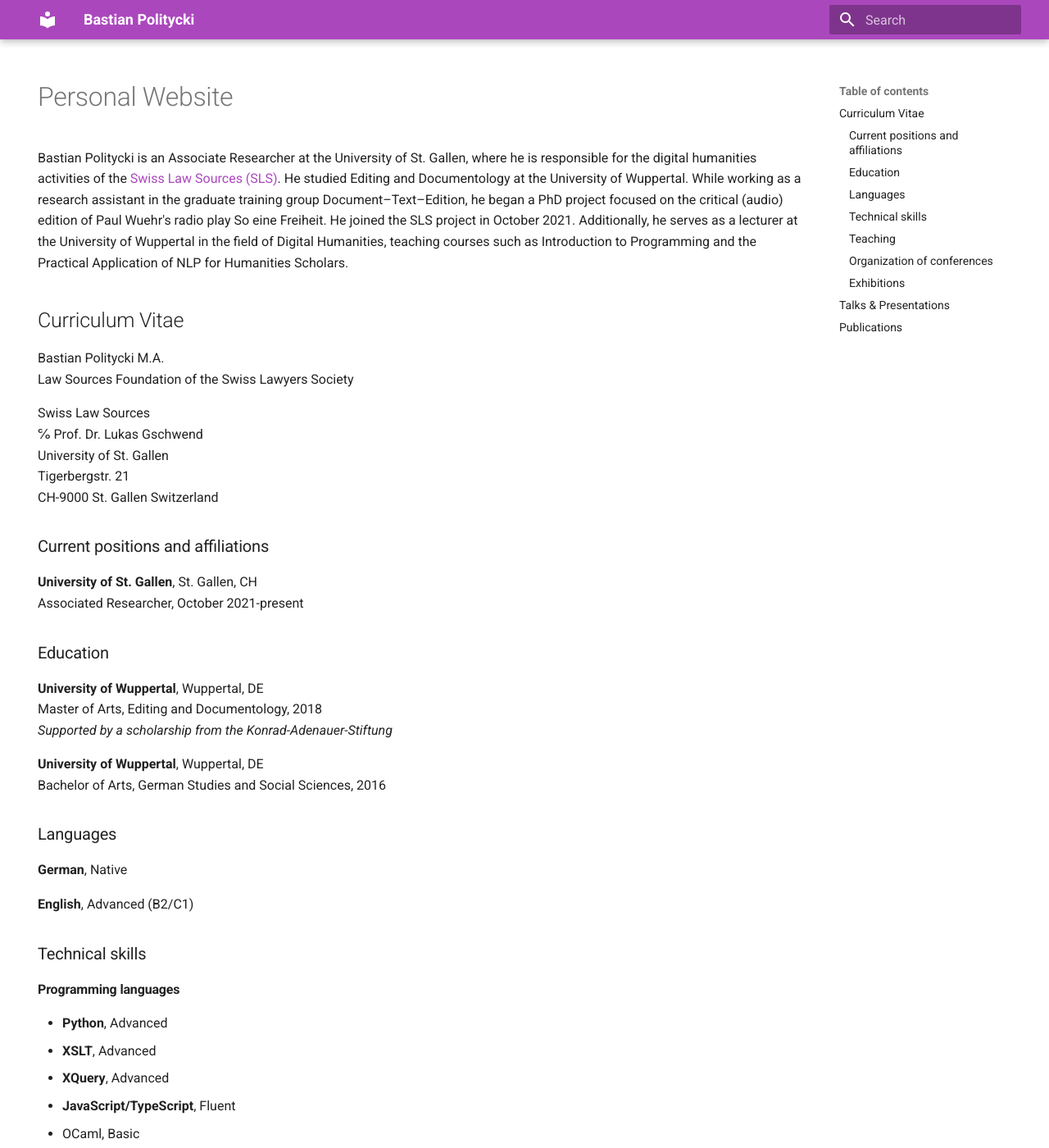
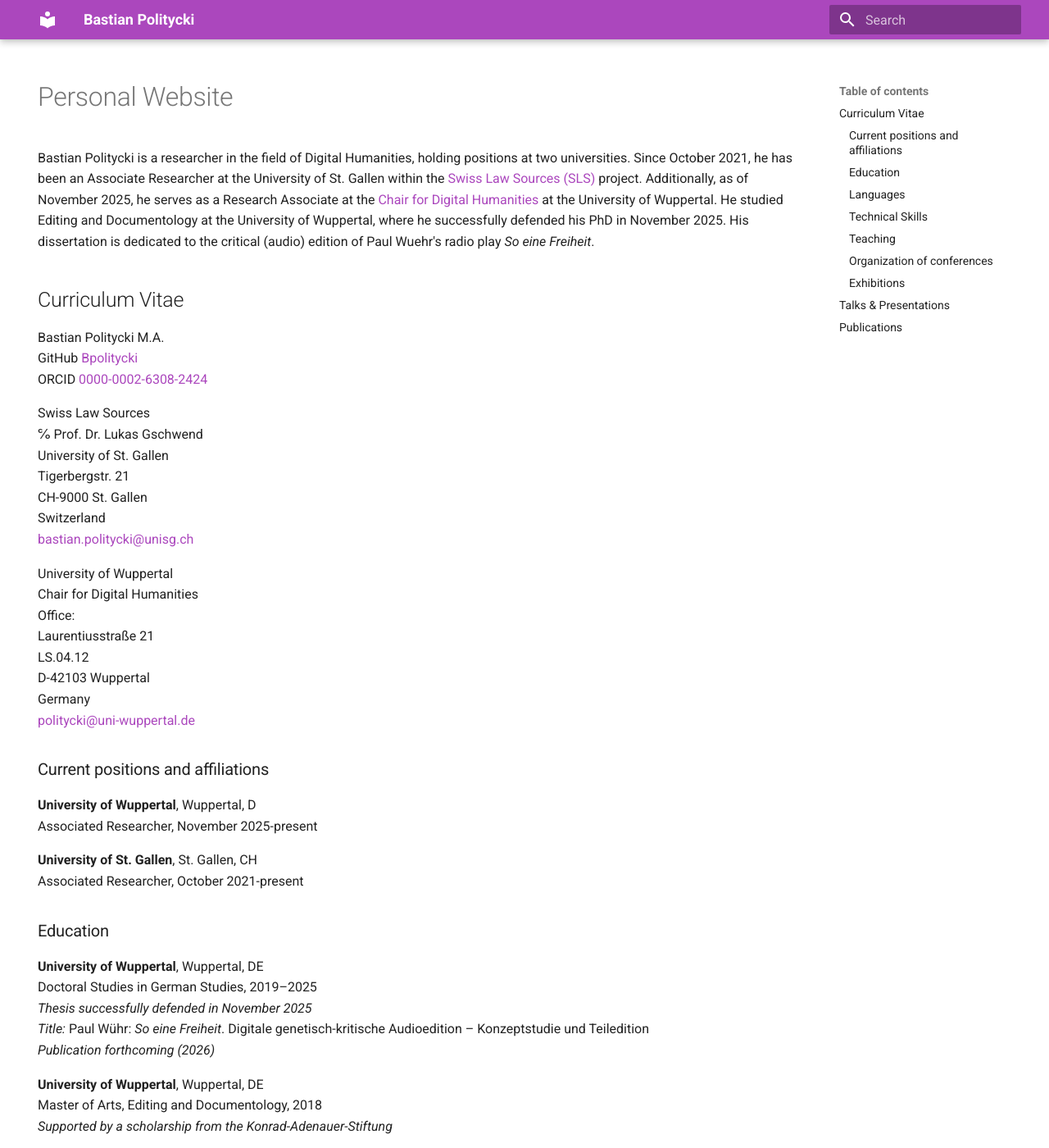
Before and after one commit to Bpolitycki/bastian.politycki, an MkDocs documentation site: the page built from src/index.md, in a window 1280 px wide and 1400 px high. Shown: the whole window at 82% size. Built offline with MkDocs 1.6.1 and Material for MkDocs 9.7.7, drawn with Linux system fonts in a browser that asks for light colours; some of the changed text lies outside the part shown.

Commit message:
11.2025 Updated bio infos

```diff
--- a/mkdocs.yml
+++ b/mkdocs.yml
@@ -13,4 +13,9 @@ extra:
       link: https://github.com/Bpolitycki
     - icon: material/email
       link: mailto:bastian.politycki@unisg.ch
-copyright: Updated 11.2024 &copy; Bastian Politycki
+plugins:
+  - search
+  - git-revision-date-localized:
+      type: date
+      locale: de
+copyright: "&copy; Bastian Politycki"
--- a/pyproject.toml
+++ b/pyproject.toml
@@ -5,5 +5,6 @@ description = "Add your description here"
 readme = "README.md"
 requires-python = ">=3.12"
 dependencies = [
+    "mkdocs-git-revision-date-localized-plugin>=1.5.0",
     "mkdocs-material>=9.5.44",
 ]
--- a/src/index.md
+++ b/src/index.md
@@ -5,27 +5,52 @@ hide:
 
 # Personal Website
 
-Bastian Politycki is an Associate Researcher at the University of St. Gallen, where he is responsible for the digital humanities activities of the [Swiss Law Sources (SLS)](https://www.ssrq-sds-fds.ch/en/home/). He studied Editing and Documentology at the University of Wuppertal. While working as a research assistant in the graduate training group Document–Text–Edition, he began a PhD project focused on the critical (audio) edition of Paul Wuehr's radio play So eine Freiheit. He joined the SLS project in October 2021. Additionally, he serves as a lecturer at the University of Wuppertal in the field of Digital Humanities, teaching courses such as Introduction to Programming and the Practical Application of NLP for Humanities Scholars.
+Bastian Politycki is a researcher in the field of Digital Humanities, holding positions at two universities. Since October 2021, he has been an Associate Researcher at the University of St. Gallen within the [Swiss Law Sources (SLS)](https://www.ssrq-sds-fds.ch/en/home/) project. Additionally, as of November 2025, he serves as a Research Associate at the [Chair for Digital Humanities](https://www.geschichte.uni-wuppertal.de/de/lehrgebiete/digital-humanities/) at the University of Wuppertal. He studied Editing and Documentology at the University of Wuppertal, where he successfully defended his PhD in November 2025. His dissertation is dedicated to the critical (audio) edition of Paul Wuehr's radio play *So eine Freiheit*.
+
+
 
 
 ## Curriculum Vitae
 
 Bastian Politycki M.A.<br>
-Law Sources Foundation of the Swiss Lawyers Society
+GitHub [Bpolitycki](https://github.com/Bpolitycki)<br>
+ORCID [0000-0002-6308-2424](https://orcid.org/0000-0002-6308-2424)
 
 Swiss Law Sources<br>
 ℅ Prof. Dr. Lukas Gschwend<br>
 University of St. Gallen<br>
 Tigerbergstr. 21<br>
-CH-9000 St. Gallen
-Switzerland
+CH-9000 St. Gallen<br>
+Switzerland<br>
+[bastian.politycki@unisg.ch](mailto:bastian.politycki@unisg.ch)
+
+University of Wuppertal<br>
+Chair for Digital Humanities<br>
+Office: <br>
+Laurentiusstraße 21<br>
+LS.04.12<br>
+D-42103 Wuppertal<br>
+Germany<br>
+[politycki@uni-wuppertal.de](mailto:politycki@uni-wuppertal.de)
 
 ### Current positions and affiliations
+
+**University of Wuppertal**, Wuppertal, D<br>
+Associated Researcher, November 2025-present
 
 **University of St. Gallen**, St. Gallen, CH<br>
 Associated Researcher, October 2021-present
 
 ### Education
+
+**University of Wuppertal**, Wuppertal, DE<br>
+Doctoral Studies in German Studies, 2019–2025<br>
+*Thesis successfully defended in November 2025*<br>
+*Title:* Paul Wühr: *So eine Freiheit*. Digitale genetisch-kritische Audioedition – Konzeptstudie und Teiledition<br>
+*Publication forthcoming (2026)*
+<!--*Grade:* summa cum laude<br>-->
+
+
 
 **University of Wuppertal**, Wuppertal, DE<br>
 Master of Arts, Editing and Documentology, 2018<br>
@@ -36,46 +61,35 @@ Bachelor of Arts, German Studies and Social Sciences, 2016
 
 ### Languages
 
-**German**, Native
+**German** (Native)<br>
+**English** (Advanced B2/C1)
 
-**English**, Advanced (B2/C1)
+### Technical Skills
 
-### Technical skills
+<h4>Data & Scripting</h4>
 
-<h4>Programming languages</h4>
+- **Python** (Advanced; focus on NLP and Data Processing)
+- **XML-Stack** (Advanced; TEI-XML, XSLT, XQuery)
+- **JavaScript / TypeScript** (Proficient)
+- *Basic knowledge:* OCaml, Perl, Bash
 
-- **Python**, Advanced
-- **XSLT**, Advanced
-- **XQuery**, Advanced
-- **JavaScript/TypeScript**, Fluent
-- OCaml, Basic
-- Perl, Basic
-- various other languages from time to time (e.g. shell scripting)
+<h4>Web Development</h4>
 
-<h4>Stylesheet and Markup Languages</h4>
+- **Frameworks:** Svelte, Vue.js
+- **Backend:** FastAPI
+- **Styling:** TailwindCSS, Bulma, CSS/SCSS
+-  **Markup:** HTML5
 
-- CSS / SCSS
-- TEI-XML
-- HTML
+<h4>Infrastructure & Tools</h4>
+- **DevOps:** Linux Server Administration, Ansible
+- **Virtualization:** Docker
+- **Version Control:** Git (GitHub Actions, CI/CD), SVN
+- **Typesetting:** LaTeX
 
-<h4>Webframeworks/-libraries</h4>
-
-- Svelte
-- Vue.js
-- FastAPI
-- jQuery
-- TailwindCSS
-- Bulma
-
-<h4>Various</h4>
-
-- Linux-Server administration and automation with Ansible
-- Virtualization with Docker
-- Version control with Git and SVN
-- CI/CD with GitHub Actions
-- Print composition with LaTeX
 
 ### Teaching
+
+Politycki, Bastian: *Einführung in die Programmierung und Datenanalyse für Geisteswissenschaftler:innen mit Python*. Seminar (Übung), University of Wuppertal, Winter Term 2025/26.
 
 Politycki, Bastian: *Einführung in die Programmierung und Datenanalyse für Geisteswissenschaftler:innen mit Python*. Seminar (Übung), University of Wuppertal, Summer Term 2024.
 
@@ -105,7 +119,7 @@ Lukas, Wolfgang / Machwitz, Dana / Politycki, Bastian: *[Pörtner & Wühr](https
 
 ## Talks & Presentations
 
-<h2>2024</h2>
+<h3>2024</h3>
 
 Politycki, Bastian / Sonder, Christian: *On a solid ground. Building software for a 120-year-old research project applying modern engineering practices*. Digital History Switzerland 2024, University of Basel, 12.-13.09.2024.
 
@@ -114,7 +128,7 @@ Politycki, Bastian: *Anwendung generativer KI zur Digitalisierung gedruckter Edi
 Politycki, Bastian / Sonder, Christian / Sutter, Pascale: *Datenschätze heben. Ein Bericht zur Digitalisierung der Sammlung Schweizerischer Rechtsquellen (SSRQ)*. Edition als Transformation
 Bedingungen, Formen, Interessen und Ziele editorischer Präsentationen. Die zwanzigste internationale Plenartagung der Arbeitsgemeinschaft für germanistische Edition, University of Wuppertal, 21.–24.02.2024.
 
-<h2>2023</h2>
+<h3>2023</h3>
 
 Politycki, Bastian: *Genetische Erschließung und digitale Edition des O-Ton-Nachlasses von Paul Wühr*. KOOP-LITERA Deutschland, University of Wuppertal, 14.-16.06.2023.
 
@@ -122,29 +136,29 @@ Politycki, Bastian: *Swiss Law Sources – Lessons learned from using TEIPublish
 
 Politycki, Bastian: *Textgenese zwischen Schreiben und Hören – digitale Hörspieledition am Beispiel von Paul Wührs So eine Freiheit*. »Hört, hört!« – Zum Umgang mit Audio in den DH, Workshop University of Wuppertal, 10.02.2023 / 24.02.2023.
 
-<h2>2022</h2>
+<h3>2022</h3>
 
 Politycki, Bastian / Sutter, Pascale: *Werkstattpräsentation der Sammlung Schweizerischer Rechtsquellen*. Edition als Vermittlung. Die neunzehnte internationale Plenartagung der Arbeitsgemeinschaft für germanistische Edition, University of Klagenfurt, 21.–24.09.2022.
 
-<h2>2021</h2>
+<h3>2021</h3>
 
 Politycki, Bastian: *Guter Münchner Stimmen-Salat*. ,sah ich mich rufen hören’. Stimme intermedial, polyphon, digital, University of Klagenfurt, 03.-05.02.2021.
 
-<h2>2020</h2>
+<h3>2020</h3>
 
 Politycki, Bastian: *Dann kamen die Frauen. Randnotizen zur Genese und Edition von Paul Wührs So eine Freiheit*. Wissenschaftlicher Workshop O-Ton-Hörspiel, Kiel University, 16.11.2019.
 
-<h2>2018</h2>
+<h3>2018</h3>
 
 Politycki, Bastian: *So eine Freiheit (1973/1992): Fassungsvergleich im Rahmen einer digitalen Edition*. Kritische Audio-Edition, interdisciplinary Conference, University of Wuppertal, 12.-14.07.2018.
 
 ## Publications
 
-<h2>Edited volumes</h2>
+<h3>Edited volumes</h3>
 
 Fröhlich, Niklas / Politycki, Bastian / Schäfer, Dirk / Sonder, Annkathrin (ed.): *Der Text und seine (Re)Produktion*. Beihefte zu editio, vol. 55, Berlin/Boston, 2023 \[[doi.org/10.1515/9783111006147](https://doi.org/10.1515/9783111006147)\].
 
-<h2>Articles</h2>
+<h3>Articles</h3>
 
 Politycki, Bastian / Sonder, Christian: *On a solid ground. Building software for a 120-year-old research project applying modern engineering practices*. In: Digital History Switzerland 2024, [Book of Abstracts](https://digihistch24.github.io/book-of-abstracts/book-of-abstracts.html), 2024.
 
@@ -154,11 +168,11 @@ Lukas, Wolfgang / Machwitz, Dana / Politycki, Bastian: *Pörtner & Wühr: Spuren
 
 Politycki, Bastian: *Wolfgang Koeppen Jugend. Rezension der textgenetischen Edition*. In: RIDE 13, 2020 [[doi.org/10.18716/ride.a.13.2](https://doi.org/10.18716/ride.a.13.2)].
 
-<h2>Various</h2>
+<h3>Various</h3>
 
 Dittrich, Andreas / Politycki, Bastian: *Tagungsbericht Kanonbildung und Editionspraxis. Interdisziplinäre Tagung an der Bergischen Universität Wuppertal*. In: Zeitschrift für Germanistik, 2/2020, p. 470.
 
-<h2>Software / Datasets</h2>
+<h3>Software / Datasets</h3>
 
 Together with the collagues of the Swiss Law Sources project: *Collection of Swiss Law Sources Online – TEI-XML Data*. 2024 [[doi.org/10.5281/zenodo.10878757](https://doi.org/10.5281/zenodo.10878757).]
 
```
Also changed, not shown: 1 other file.
